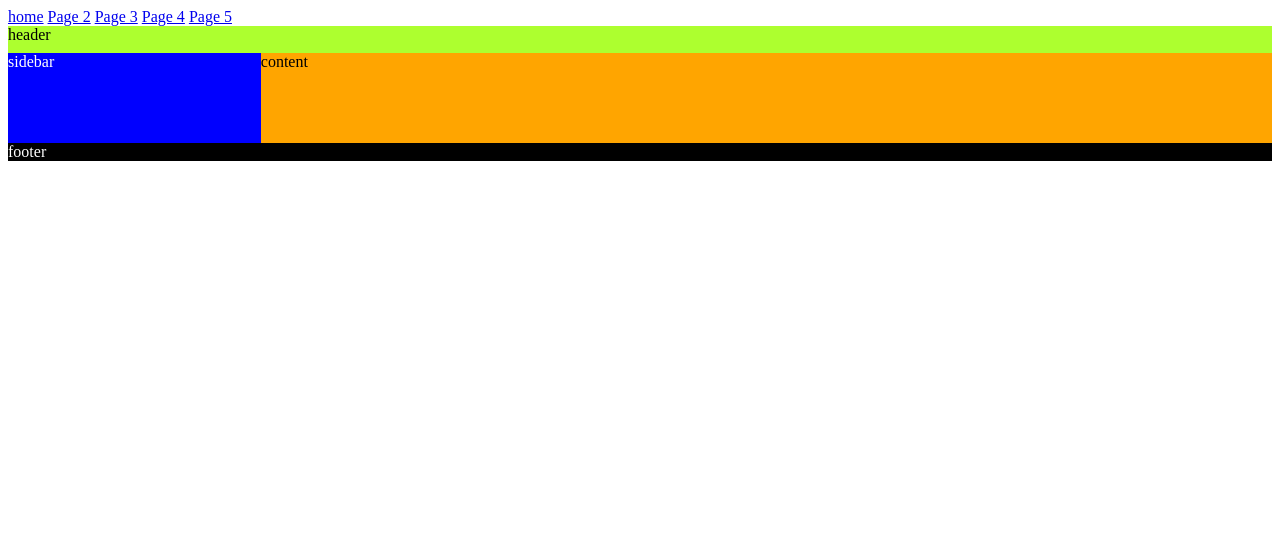
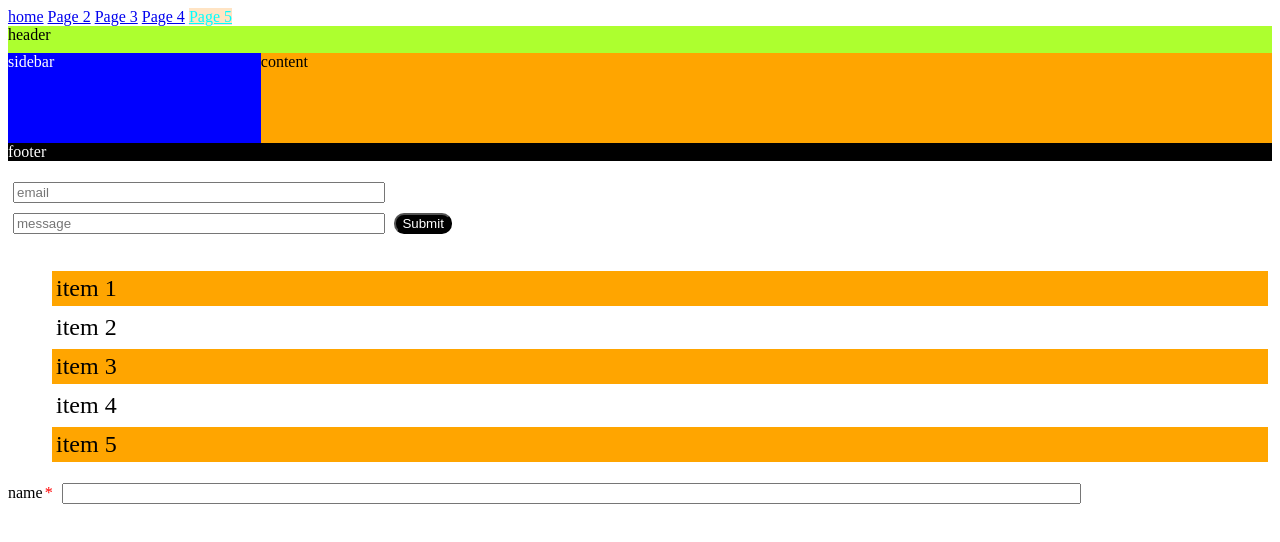
Before and after one commit to Crysourceit/hardProject, a plain HTML site: page grid.html in a window 1280 px wide. Drawn offline with Linux system fonts and the light colour scheme.

Commit message:
lean selecter

```diff
--- a/grid.css
+++ b/grid.css
@@ -36,8 +36,47 @@
     color: white;
     grid-area: footer;
 }
-.sidebar-item{
+.sidebar-item {
     background-color: blue;
     color: white;
     grid-area: sidebar;
 }
+
+ /* attibute selecter */
+a[target="_blank"] {
+    background-color: bisque;
+    color: aqua;
+}
+
+.customer {
+    display: inline-block;
+    margin: 1em 0;
+}
+
+input[type="email"] , [type="text"] {
+    width: 80%;
+    margin: 5px;
+}
+
+input[type="submit"] {
+    color: #ffff;
+    background-color: #000000;
+    border-radius: 10px;
+}
+
+li {
+    padding: 0.25rem;
+    margin: 00.25rem;
+    list-style: none;
+    font-size: 150%;
+}
+
+li:nth-child(2n+1) {
+    background-color: #ffa500;
+}
+
+.is-required::after {
+    content: "*";
+    color: #ff0000;
+    padding-left: 2px;
+}
--- a/grid.html
+++ b/grid.html
@@ -13,14 +13,13 @@
     <a href="page2.html">Page 2</a>
     <a href="Responsive.html">Page 3</a>
     <a href="flexbox.html">Page 4</a>
-    <a href="cssgridlay.html">Page 5</a>
+    <a href="cssgridlay.html" target="_blank">Page 5</a>
 
 <div class="grid-container">
     <div class="header-item">header</div>
     <div class="sidebar-item">sidebar</div>
     <div class="content-item">content</div>
     <div class="footer-item">footer</div>
-
 
     <!-- <div class="item">
         item 1
@@ -68,5 +67,23 @@
         item 15
     </div> -->
 </div>
+
+<div class="customer">
+    <input type="email" placeholder="email">
+    <input type="text" placeholder="message">
+    <input type="submit" placeholder="save">
+</div>
+
+<ul>
+    <li>item 1</li>
+    <li>item 2</li>
+    <li>item 3</li>
+    <li>item 4</li>
+    <li>item 5</li>
+</ul>
+
+<label for="" class="is-required">name</label>
+<input type="text">
+
 </body>
 </html>
```
